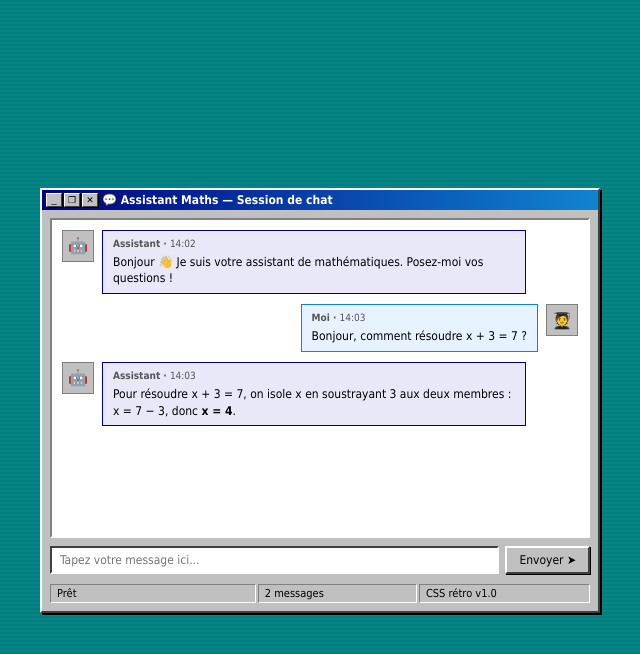
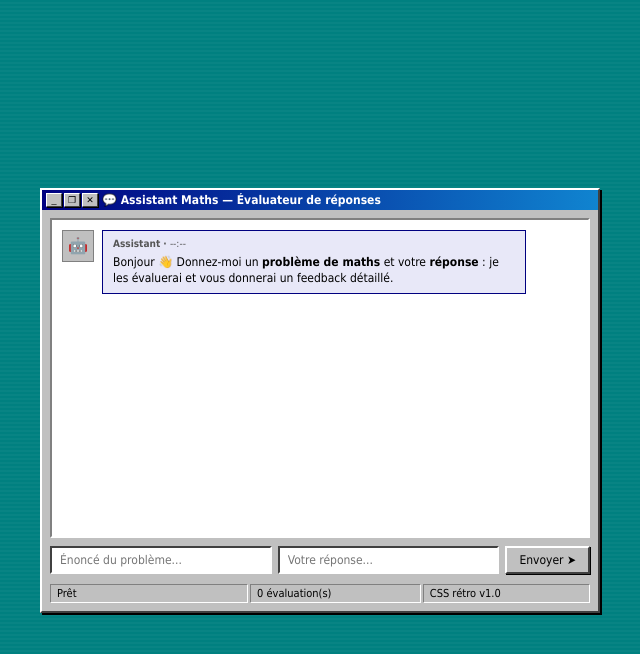
Before and after one commit to ObaulG/ExerciseDB, a Python web app: template app/templates/chat.html.j2 in a window 1280 px wide. Shown: the top 654 px of the page, without its empty margins (320-960 px from the left). Run offline with Jinja, Linux system fonts and the light colour scheme; the template is opened without the code that fills it, so the values that code supplies are empty.

Commit message:
Agent AtomicAgents d'évaluation de réponses mathématiques via clé Mistral + endpoint /api/evaluate
Co-authored-by: ObaulG <ObaulG@users.noreply.github.com>

```diff
--- a/app/main.py
+++ b/app/main.py
@@ -3,6 +3,8 @@ from pathlib import Path
 from fastapi import FastAPI, Request
 from fastapi.responses import HTMLResponse
 from fastapi.staticfiles import StaticFiles
+
+from app.routes import router as api_router
 from fastapi.templating import Jinja2Templates
 
 app = FastAPI(title="Assistant Maths")
@@ -13,6 +15,8 @@ app.mount("/static", StaticFiles(directory=BASE_DIR / "static"), name="static")
 
 templates = Jinja2Templates(directory=BASE_DIR / "templates")
 
+app.include_router(api_router)
+
 
 @app.get("/", response_class=HTMLResponse)
 async def chat_page(request: Request):
--- a/app/static/css/chat.css
+++ b/app/static/css/chat.css
@@ -94,3 +94,20 @@
     font-size: 12px;
     outline: none;
 }
+
+/* === Évaluations === */
+.eval-badge {
+    font-weight: bold;
+    padding: 1px 6px;
+    border: 1px solid #000;
+    margin-right: 6px;
+}
+
+.eval-ok { background: #c8f7c8; }
+.eval-ko { background: #f7c8c8; }
+
+.eval-score {
+    font-weight: bold;
+    display: inline-block;
+    margin-bottom: 6px;
+}
--- a/app/static/js/chat.js
+++ b/app/static/js/chat.js
@@ -1,13 +1,17 @@
 const form = document.getElementById("chat-form");
-const input = document.getElementById("chat-input");
+const problemInput = document.getElementById("problem-input");
+const answerInput = document.getElementById("answer-input");
 const messages = document.getElementById("chat-messages");
 const statusBar = document.querySelector(".status-bar .status-field");
+const msgCount = document.getElementById("msg-count");
+
+let evaluationCount = 0;
 
 function formatTime() {
     return new Date().toLocaleTimeString("fr-FR", { hour: "2-digit", minute: "2-digit" });
 }
 
-function addMessage(role, text) {
+function addMessage(role, htmlContent) {
     const wrap = document.createElement("div");
     wrap.className = "message " + role;
 
@@ -22,28 +26,64 @@ function addMessage(role, text) {
     header.className = "msg-header";
     header.innerHTML = (role === "user" ? "Moi" : "Assistant") + ' · <span class="msg-time">' + formatTime() + "</span>";
 
-    const p = document.createElement("p");
-    p.textContent = text;
+    const body = document.createElement("div");
+    body.innerHTML = htmlContent;
 
     bubble.appendChild(header);
-    bubble.appendChild(p);
+    bubble.appendChild(body);
     wrap.appendChild(avatar);
     wrap.appendChild(bubble);
     messages.appendChild(wrap);
     messages.scrollTop = messages.scrollHeight;
 }
 
+function escapeHtml(text) {
+    const div = document.createElement("div");
+    div.textContent = text;
+    return div.innerHTML;
+}
+
+function addEvaluation(evaluation) {
+    const verdict = evaluation.is_correct ? "✅ Correct" : "❌ Incorrect";
+    const badge = '<span class="eval-badge ' + (evaluation.is_correct ? "eval-ok" : "eval-ko") + '">' + verdict + "</span>";
+    const score = '<span class="eval-score">Note : ' + evaluation.score + "/10</span>";
+    const feedback = "<p><strong>Feedback :</strong> " + escapeHtml(evaluation.feedback) + "</p>";
+    const solution = "<p><strong>Solution correcte :</strong> " + escapeHtml(evaluation.corrected_solution) + "</p>";
+    addMessage("bot", badge + " " + score + feedback + solution);
+}
+
 form.addEventListener("submit", function (event) {
     event.preventDefault();
-    const text = input.value.trim();
-    if (!text) return;
+    const problem = problemInput.value.trim();
+    const answer = answerInput.value.trim();
+    if (!problem || !answer) return;
 
-    addMessage("user", text);
-    input.value = "";
-    statusBar.textContent = "Envoi...";
+    addMessage("user", "<p><strong>Problème :</strong> " + escapeHtml(problem) + "</p><p><strong>Ma réponse :</strong> " + escapeHtml(answer) + "</p>");
+    problemInput.value = "";
+    answerInput.value = "";
+    statusBar.textContent = "Évaluation en cours...";
 
-    setTimeout(function () {
-        addMessage("bot", "Fonction de réponse LLM à venir — message reçu : « " + text + " »");
-        statusBar.textContent = "Prêt";
-    }, 500);
+    fetch("/api/evaluate", {
+        method: "POST",
+        headers: { "Content-Type": "application/json" },
+        body: JSON.stringify({ problem: problem, student_answer: answer }),
+    })
+        .then(function (res) {
+            if (!res.ok) {
+                return res.json().then(function (err) {
+                    throw new Error(err.detail || "Erreur serveur");
+                });
+            }
+            return res.json();
+        })
+        .then(function (data) {
+            addEvaluation(data);
+            evaluationCount++;
+            msgCount.textContent = evaluationCount + " évaluation(s)";
+            statusBar.textContent = "Prêt";
+        })
+        .catch(function (err) {
+            addMessage("bot", "<p>⚠️ " + escapeHtml(err.message) + "</p>");
+            statusBar.textContent = "Erreur";
+        });
 });
--- a/app/templates/chat.html.j2
+++ b/app/templates/chat.html.j2
@@ -15,7 +15,7 @@
                 <button aria-label="Maximize"></button>
                 <button aria-label="Close"></button>
             </div>
-            <h1 class="title-bar-text">💬 Assistant Maths — Session de chat</h1>
+            <h1 class="title-bar-text">💬 Assistant Maths — Évaluateur de réponses</h1>
         </div>
 
         <div class="window-body">
@@ -23,37 +23,22 @@
                 <div class="message bot">
                     <div class="avatar">🤖</div>
                     <div class="bubble">
-                        <div class="msg-header">Assistant · <span class="msg-time">14:02</span></div>
-                        <p>Bonjour 👋 Je suis votre assistant de mathématiques. Posez-moi vos questions&nbsp;!</p>
-                    </div>
-                </div>
-
-                <div class="message user">
-                    <div class="avatar">🧑‍🎓</div>
-                    <div class="bubble">
-                        <div class="msg-header">Moi · <span class="msg-time">14:03</span></div>
-                        <p>Bonjour, comment résoudre x + 3 = 7 ?</p>
-                    </div>
-                </div>
-
-                <div class="message bot">
-                    <div class="avatar">🤖</div>
-                    <div class="bubble">
-                        <div class="msg-header">Assistant · <span class="msg-time">14:03</span></div>
-                        <p>Pour résoudre x + 3 = 7, on isole x en soustrayant 3 aux deux membres&nbsp;: x = 7 − 3, donc <strong>x = 4</strong>.</p>
+                        <div class="msg-header">Assistant · <span class="msg-time">--:--</span></div>
+                        <p>Bonjour 👋 Donnez-moi un <strong>problème de maths</strong> et votre <strong>réponse</strong> : je les évaluerai et vous donnerai un feedback détaillé.</p>
                     </div>
                 </div>
             </div>
 
             <form class="chat-input" id="chat-form" autocomplete="off">
-                <input type="text" id="chat-input" placeholder="Tapez votre message ici..." aria-label="Message">
+                <input type="text" id="problem-input" placeholder="Énoncé du problème..." aria-label="Problème">
+                <input type="text" id="answer-input" placeholder="Votre réponse..." aria-label="Réponse">
                 <button type="submit" class="send-btn">Envoyer ➤</button>
             </form>
         </div>
 
         <div class="status-bar">
             <span class="status-field">Prêt</span>
-            <span class="status-field">2 messages</span>
+            <span class="status-field" id="msg-count">0 évaluation(s)</span>
             <span class="status-field">CSS rétro v1.0</span>
         </div>
     </div>
--- a/requirements.txt
+++ b/requirements.txt
@@ -1,3 +1,6 @@
 fastapi
 uvicorn[standard]
 jinja2
+atomic-agents
+instructor
+mistralai
```
Also changed, not shown: app/llm/agent.py (added, +58 -0 lines), app/llm/schemas.py (added, +39 -0 lines), app/routes.py (added, +22 -0 lines), tests/test_evaluate.py (added, +35 -0 lines), app/llm/__init__.py (added).
